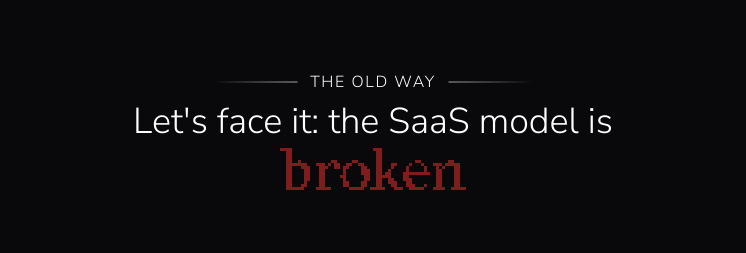
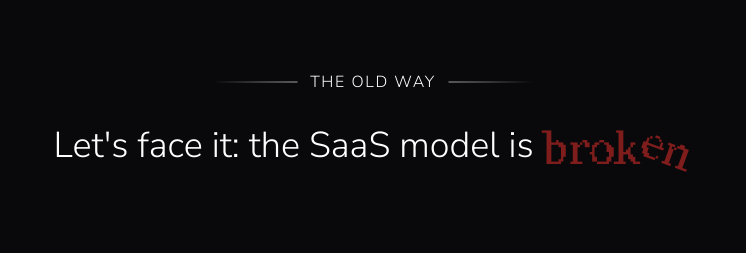
Before and after one commit to MassimoParisi/infoprod, a Next.js app: page / in a window 1280 px wide. Shown: the part 662-915 px from the top of the page, without its empty margins (267-1013 px from the left). Built offline with nearby package versions, Linux system fonts and the light colour scheme.

Commit message:
move logo cloud in the old way

```diff
--- a/src/app/_components/OldWay.tsx
+++ b/src/app/_components/OldWay.tsx
@@ -1,20 +1,21 @@
 import { FancyTitle } from "~/components/FancyTitle";
 import { redaction } from "~/styles/fonts";
+import AnimatedLogoCloud from "./LogoCloud";
 
 export const OldWay: React.FC = () => {
   return (
-    <div className="flex flex-col items-center gap-2">
+    <div className="flex flex-col items-center gap-8">
       <FancyTitle>the old way</FancyTitle>
-      <h3 className="text-center text-4xl">
-        <span>Let&apos;s face it: the SaaS model is</span>
-        <p>
-          <span
-            className={`${redaction.variable} font-redaction text-6xl text-red-900`}
-          >
-            broken
-          </span>
-        </p>
-      </h3>
+      <div className="text-no-wrap flex gap-2 text-center text-4xl">
+        <span>Let&apos;s face it: the SaaS model is</span>{" "}
+        <div
+          className={`${redaction.variable} font-redaction flex gap-0.5 text-5xl text-red-900`}
+        >
+          <p>brok</p>
+          <p className={`rotate-[20deg]`}>en</p>
+        </div>
+      </div>
+      <AnimatedLogoCloud />
     </div>
   );
 };
--- a/src/app/page.tsx
+++ b/src/app/page.tsx
@@ -2,7 +2,6 @@
 
 import { Community } from "./_components/Community";
 import { Hero } from "./_components/Hero";
-import AnimatedLogoCloud from "./_components/LogoCloud";
 import { OldWay } from "./_components/OldWay";
 import Pricing from "./_components/Pricing";
 import { Product } from "./_components/Product";
@@ -16,7 +15,6 @@
         <Hero />
         <OldWay />
         <Product />
-        <AnimatedLogoCloud />
         <Testimonials />
         <Pricing />
         <Community />
```
